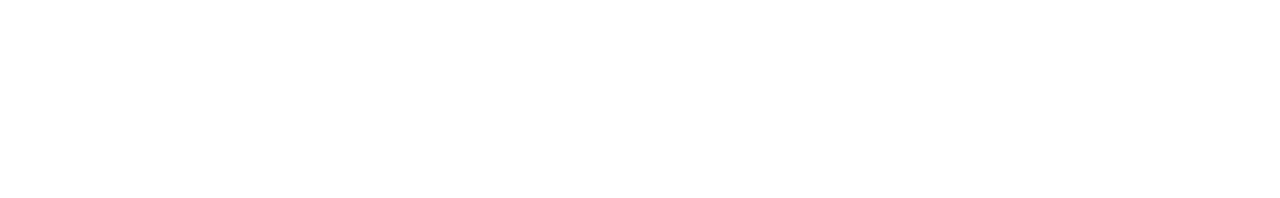
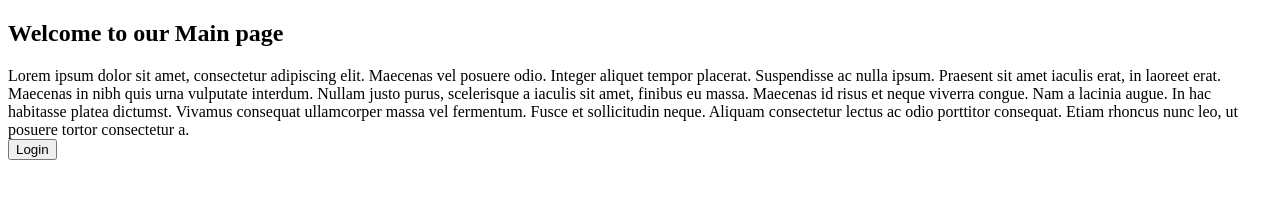
Before and after one commit to vrbb/ManagerUI, a website built with webpack: page index.html in a window 1280 px wide. Built offline with nearby package versions, Linux system fonts and the light colour scheme.

Commit message:
FEAT: first page

```diff
--- a/index.html
+++ b/index.html
@@ -8,8 +8,8 @@
 </head>
 
 <body>
-    <script type="dist" src="dist/Main.js"></script>
-
+    <script type="module" src="dist/bundle.js"></script>
+    <div id="main-container"></div>
 </body>
 
 </html>
--- a/src/Router.ts
+++ b/src/Router.ts
@@ -1,9 +1,21 @@
+import { MainController } from './controllers/MainController';
+
 export class Router {
-    public handleRequest() {
-        console.log('Handlig request for: '+this.getRoute());
+  private mainElement = document.getElementById("main-container");
+  public handleRequest() {
+    console.log("Handlig request for: " + this.getRoute());
+
+    switch (this.getRoute()) {
+        default:
+            if (this.mainElement) {
+                const mainController: MainController = new MainController();
+                this.mainElement.append(mainController.createView());
+            }
+            break;
     }
+  }
 
-    private getRoute(): string{
-        return window.location.pathname;
-    }
+  private getRoute(): string {
+    return window.location.pathname;
+  }
 }
--- /dev/null
+++ b/src/controllers/MainController.ts
@@ -0,0 +1,19 @@
+export class MainController {
+  public createView(): HTMLDivElement {
+    const container = document.createElement("div");
+
+    const title = document.createElement("h2");
+    title.innerText = "Welcome to our Main page";
+
+    const article = document.createElement("div");
+    article.innerText =
+      "Lorem ipsum dolor sit amet, consectetur adipiscing elit. Maecenas vel posuere odio. Integer aliquet tempor placerat. Suspendisse ac nulla ipsum. Praesent sit amet iaculis erat, in laoreet erat. Maecenas in nibh quis urna vulputate interdum. Nullam justo purus, scelerisque a iaculis sit amet, finibus eu massa. Maecenas id risus et neque viverra congue. Nam a lacinia augue. In hac habitasse platea dictumst. Vivamus consequat ullamcorper massa vel fermentum. Fusce et sollicitudin neque. Aliquam consectetur lectus ac odio porttitor consequat. Etiam rhoncus nunc leo, ut posuere tortor consectetur a.";
+
+    const button = document.createElement("button");
+    button.innerText = "Login";
+
+    container.append(title, article, button);
+
+    return container;
+  }
+}
```
Also changed, not shown: package.json (+7 -2 lines).
